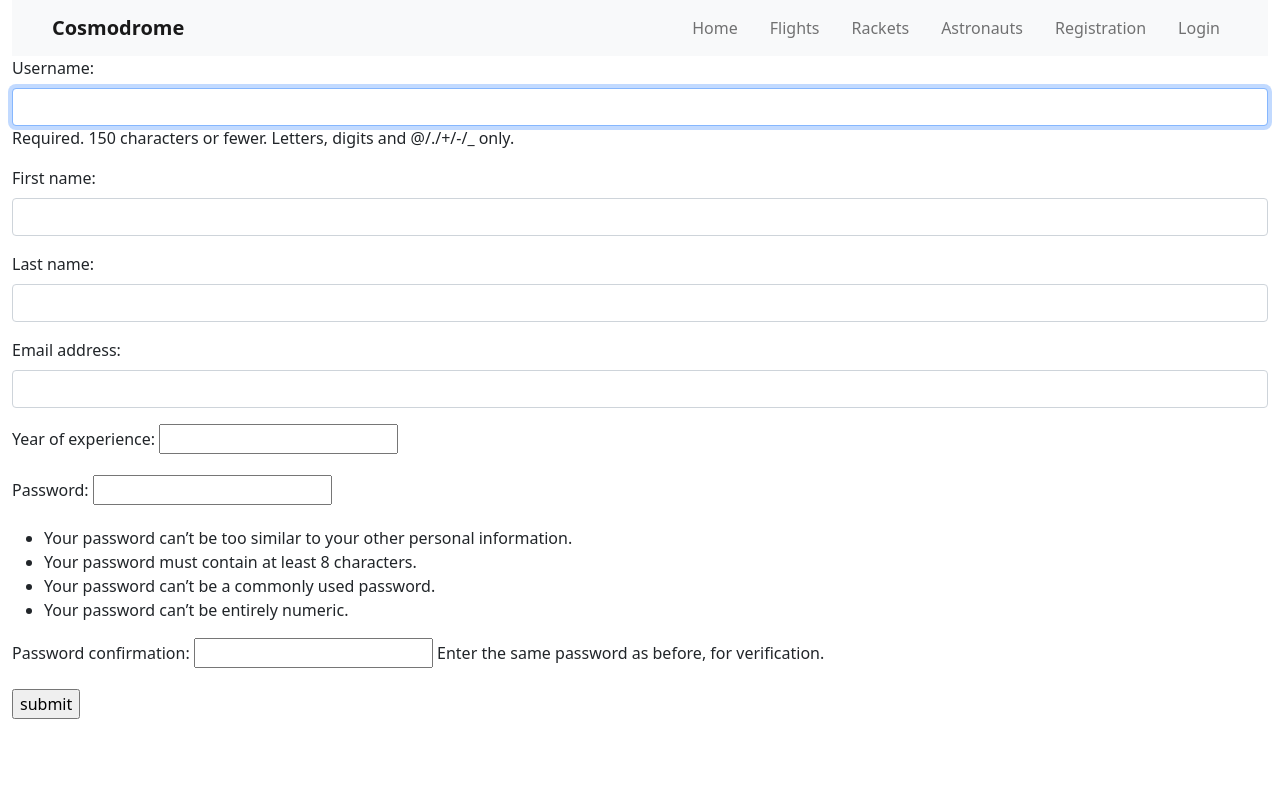
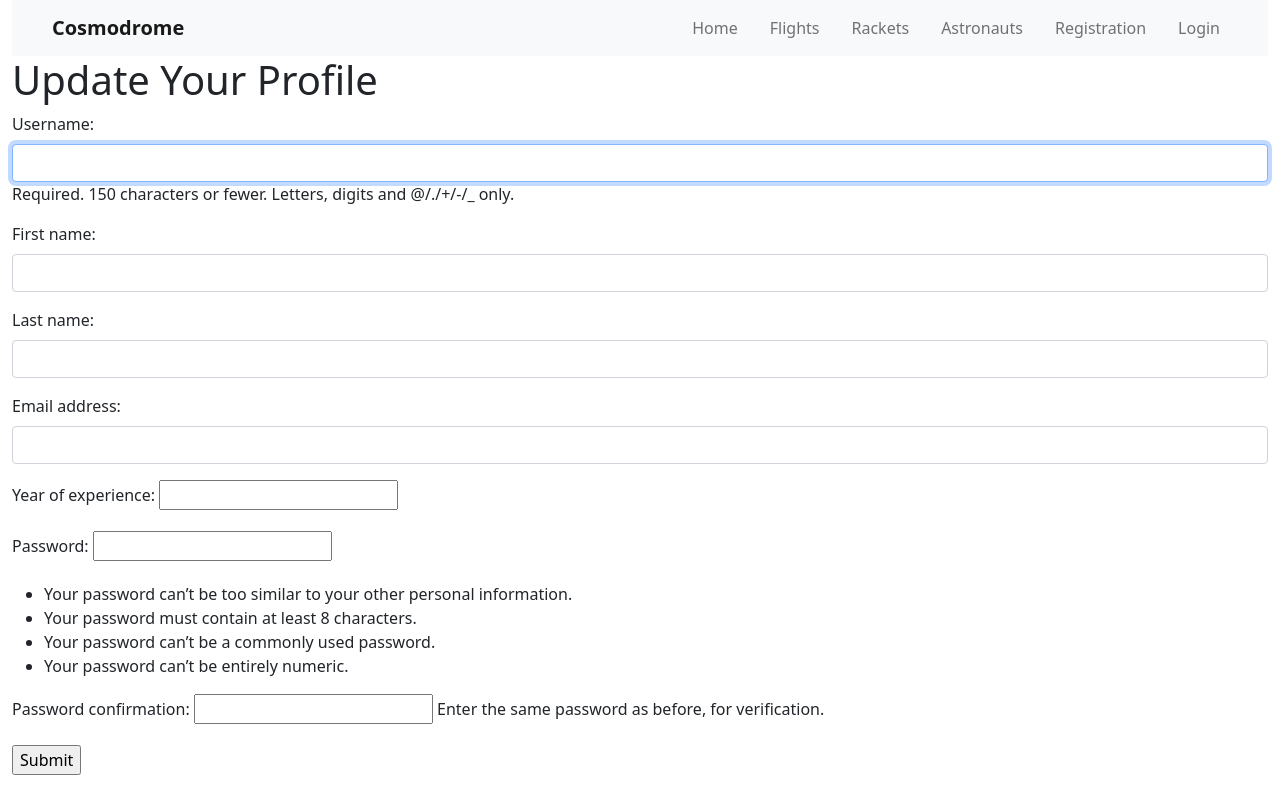
Before and after one commit to Timur5050/cosmodrome, a Django app: page /registration/ in a window 1280 px wide. Run offline with Django 5.2, Linux system fonts and the light colour scheme.

Commit message:
changed user creation template

```diff
--- a/templates/hangar/user_form.html
+++ b/templates/hangar/user_form.html
@@ -1,10 +1,13 @@
 {% extends "base.html" %}
 
 {% block content %}
-<form action="" method="post">
-  {% csrf_token %}
-  {{ form.as_p }}
-  <input type="submit" value="submit">
-</form>
+<div class="form-container">
+  <h1>Update Your Profile</h1>
+  <form action="" method="post">
+    {% csrf_token %}
+    {{ form.as_p }}
+    <input type="submit" value="Submit">
+  </form>
+</div>
 
 {% endblock %}
```
